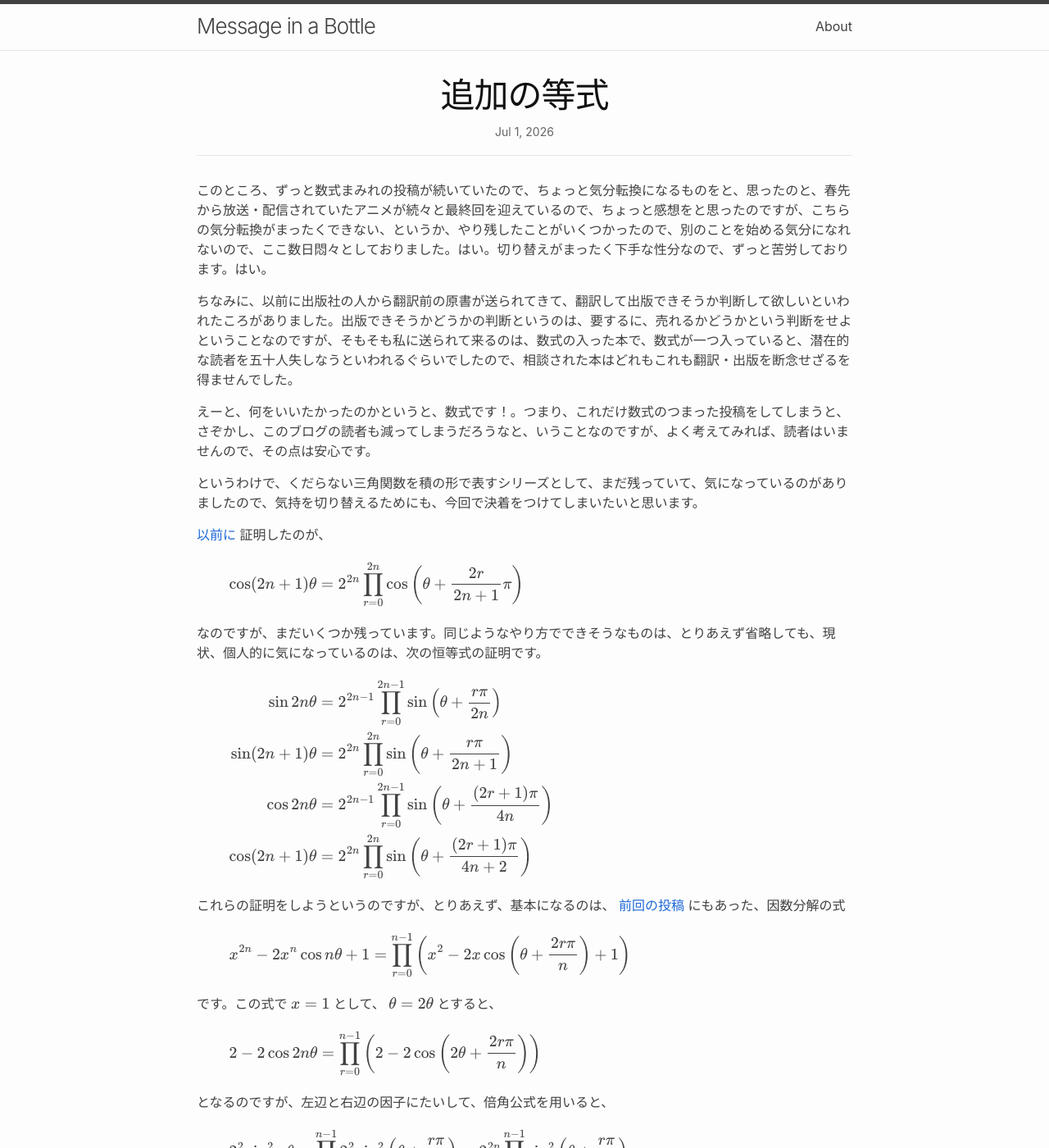
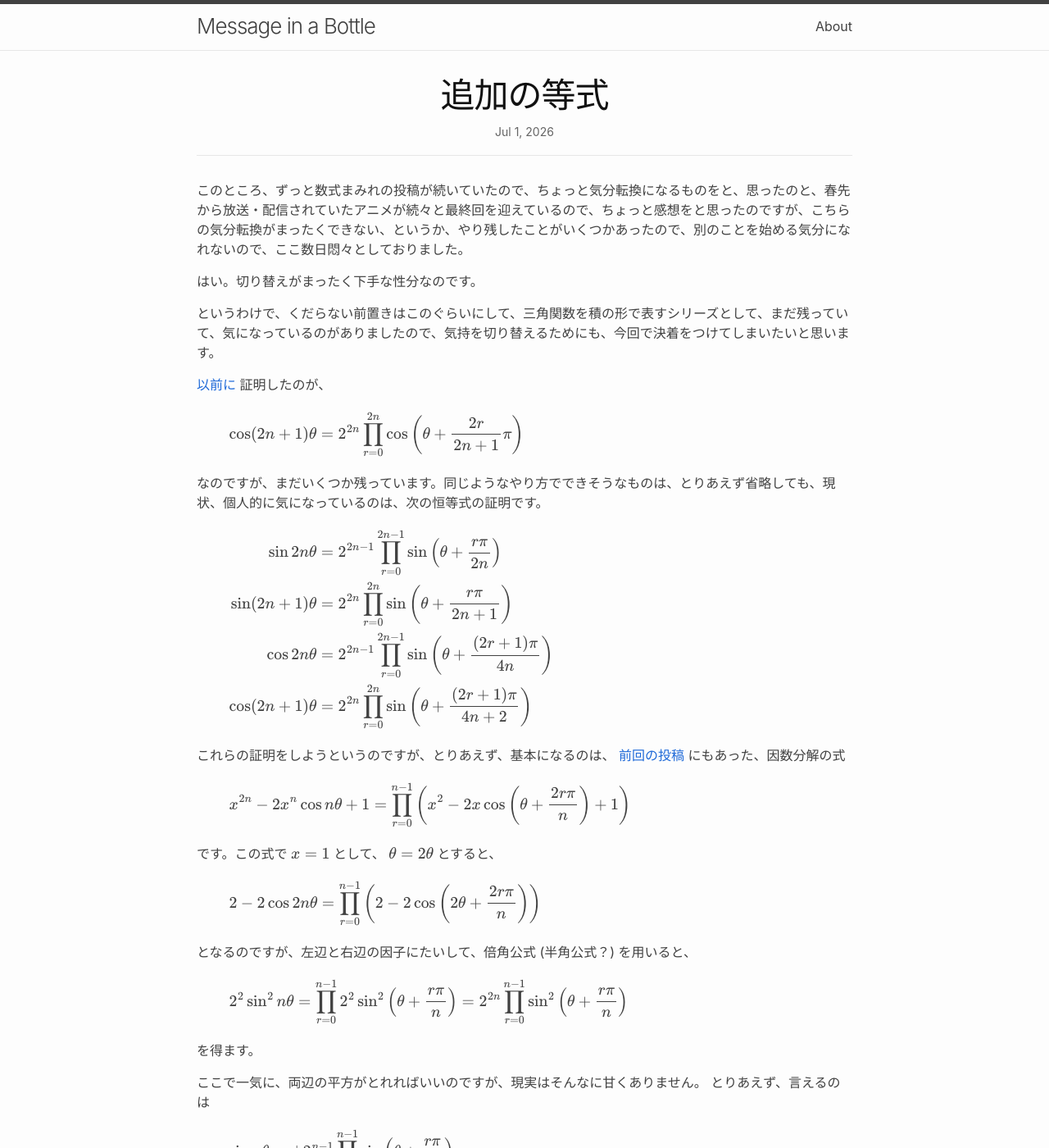
Before and after one commit to eiu2/eiu2.github.com, a Jekyll site: the page built from _posts/2026-07-01-YAAATT.md, in a window 1280 px wide and 1400 px high. Shown: the whole window at 82% size. Built offline with Jekyll 4.4.1, drawn with Linux system fonts in a browser that asks for light colours; nearby versions of some CDN libraries; formulas are drawn with MathJax 3; some of the changed text lies outside the part shown.

Commit message:
Update 2026-07-01-YAAATT.md

```diff
--- a/_posts/2026-07-01-YAAATT.md
+++ b/_posts/2026-07-01-YAAATT.md
@@ -3,13 +3,11 @@ layout: post
 title: 追加の等式
 ---
 
-このところ、ずっと数式まみれの投稿が続いていたので、ちょっと気分転換になるものをと、思ったのと、春先から放送・配信されていたアニメが続々と最終回を迎えているので、ちょっと感想をと思ったのですが、こちらの気分転換がまったくできない、というか、やり残したことがいくつかったので、別のことを始める気分になれないので、ここ数日悶々としておりました。はい。切り替えがまったく下手な性分なので、ずっと苦労しております。はい。
+このところ、ずっと数式まみれの投稿が続いていたので、ちょっと気分転換になるものをと、思ったのと、春先から放送・配信されていたアニメが続々と最終回を迎えているので、ちょっと感想をと思ったのですが、こちらの気分転換がまったくできない、というか、やり残したことがいくつかあったので、別のことを始める気分になれないので、ここ数日悶々としておりました。
 
-ちなみに、以前に出版社の人から翻訳前の原書が送られてきて、翻訳して出版できそうか判断して欲しいといわれたころがありました。出版できそうかどうかの判断というのは、要するに、売れるかどうかという判断をせよということなのですが、そもそも私に送られて来るのは、数式の入った本で、数式が一つ入っていると、潜在的な読者を五十人失しなうといわれるぐらいでしたので、相談された本はどれもこれも翻訳・出版を断念せざるを得ませんでした。
+はい。切り替えがまったく下手な性分なのです。
 
-えーと、何をいいたかったのかというと、数式です！。つまり、これだけ数式のつまった投稿をしてしまうと、さぞかし、このブログの読者も減ってしまうだろうなと、いうことなのですが、よく考えてみれば、読者はいませんので、その点は安心です。
-
-というわけで、くだらない三角関数を積の形で表すシリーズとして、まだ残っていて、気になっているのがありましたので、気持を切り替えるためにも、今回で決着をつけてしまいたいと思います。
+というわけで、くだらない前置きはこのぐらいにして、三角関数を積の形で表すシリーズとして、まだ残っていて、気になっているのがありましたので、気持を切り替えるためにも、今回で決着をつけてしまいたいと思います。
 
 [以前に](https://eiu2.github.io/2026/06/28/YAATT.html)
 証明したのが、
@@ -47,7 +45,7 @@ $$
 2 - 2 \cos 2 n \theta = \prod_{r=0}^{n-1} \left(2 - 2 \cos\left( 2\theta + \dfrac{2r\pi}{n}\right) \right)
 $$
 
-となるのですが、左辺と右辺の因子にたいして、倍角公式を用いると、
+となるのですが、左辺と右辺の因子にたいして、倍角公式 (半角公式？) を用いると、
 
 $$
 2^2 \sin^2 n \theta = \prod_{r=0}^{n-1} 2^2 \sin^2\left( \theta + \dfrac{r\pi}{n}\right)
@@ -126,7 +128,7 @@ $\sin n\theta$
 $\theta = \theta + \frac{\pi}{2n}$
 とすると、
 
-$sin n(\theta + \frac{\pi}{2n})$
+$\sin n(\theta + \frac{\pi}{2n})$
 が
 $\sin (n\theta + \frac{\pi}{2}) = \cos n \theta$
 に、
@@ -139,7 +141,13 @@ $$
 \cos n \theta = 2^{n-1} \prod_{r=0}^{n-1} \sin \left( \theta + \dfrac{(2r+1)\pi}{2n}\right)
 $$
 
-となります。あとは、この $n$ に $2n$ とか $2n+1$ を代入すれば、
+となります。あとは、この
+$n$
+に
+$2n$
+とか
+$2n+1$
+を代入すれば、
 
 $$
 \begin{aligned}
```
Also changed, not shown: other parts of _posts/2026-07-01-YAAATT.md (+11 -7 lines).
